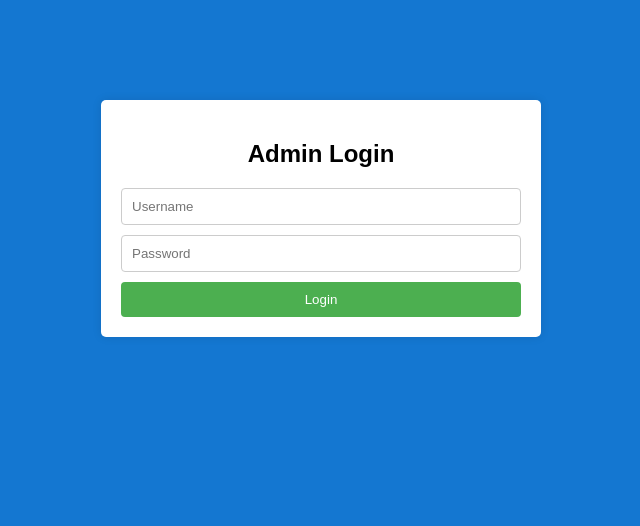
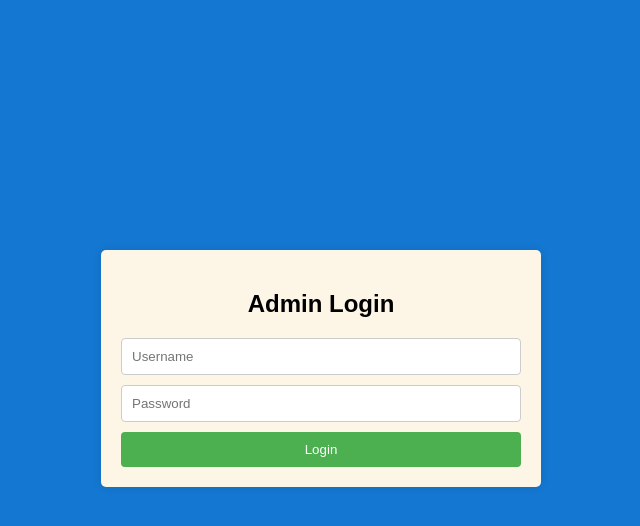
Before and after one commit to yashwanth412/-laboratory-management-by-django, a Python web app: template templates/Admin/Admin_Login.html in a window 1280 px wide. Shown: the top 526 px of the page, without its empty margins (319-959 px from the left). Run offline with Jinja, Linux system fonts and the light colour scheme; the template is opened without the code that fills it, so the values that code supplies are empty.

Commit message:
Update Admin_Login.html

```diff
--- a/templates/Admin/Admin_Login.html
+++ b/templates/Admin/Admin_Login.html
@@ -11,10 +11,10 @@
       max-width: 400px;
       margin: 0 auto;
       padding: 20px;
-      background-color: #fff;
+      background-color: oldlace;
       border-radius: 5px;
       box-shadow: 0 0 10px rgba(0, 0, 0, 0.1);
-      margin-top: 100px;
+      margin-top: 250px;
     }
 
     .container h2 {
```
